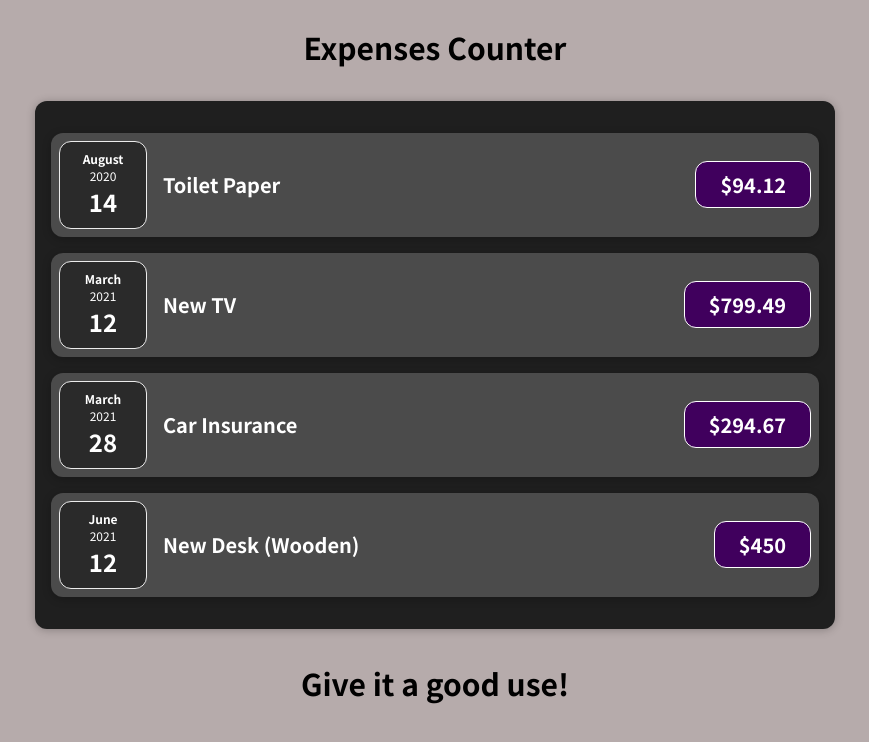
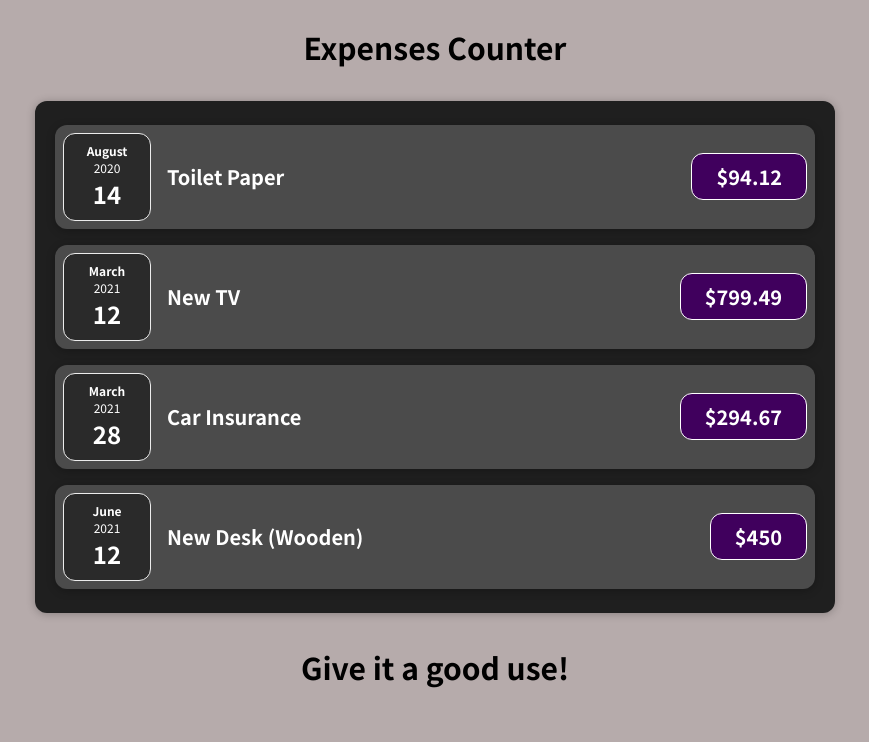
Before and after one commit to tiagocollot/react, a JavaScript app in the folder 01-ExpenseCounter/: page / in a window 1280 px wide. Shown: the top 742 px of the page, without its empty margins (205-1074 px from the left). Built offline with nearby package versions, Linux system fonts and the light colour scheme.

Commit message:
Adjusted padding of Expenses.css

```diff
--- a/01-ExpenseCounter/src/components/Expenses.css
+++ b/01-ExpenseCounter/src/components/Expenses.css
@@ -1,5 +1,7 @@
   .expenses {
-    padding: 1rem;
+    padding: 20px;
+    padding-top: 8px;
+    padding-bottom: 8px;
     background-color: rgb(31, 31, 31);
     margin: 2rem auto;
     width: 50rem;
--- a/01-ExpenseCounter/src/components/Expenses.js
+++ b/01-ExpenseCounter/src/components/Expenses.js
@@ -1,5 +1,5 @@
-import ExpenseItem from './ExpenseItem';
-import './Expenses.css';
+import ExpenseItem from "./ExpenseItem";
+import "./Expenses.css";
 
 function Expenses(props) {
   return (
```
